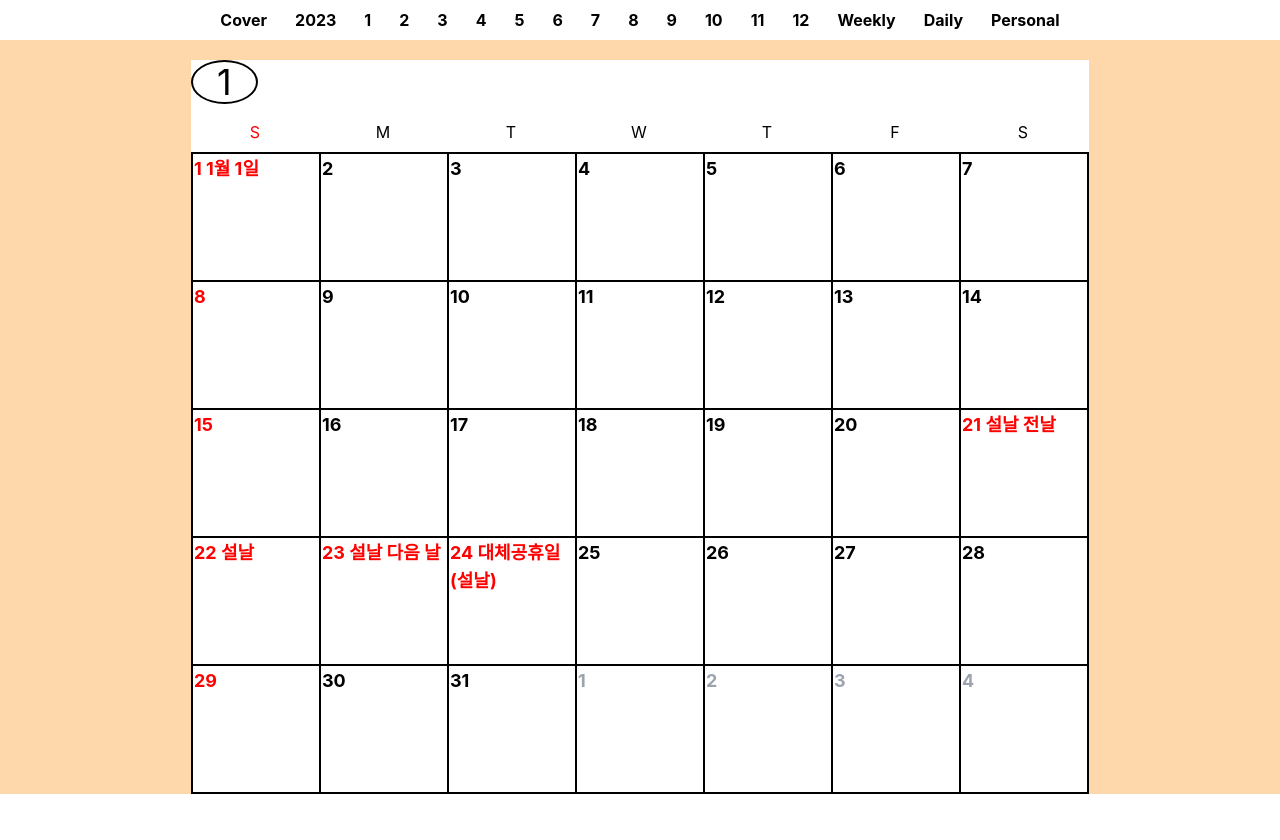
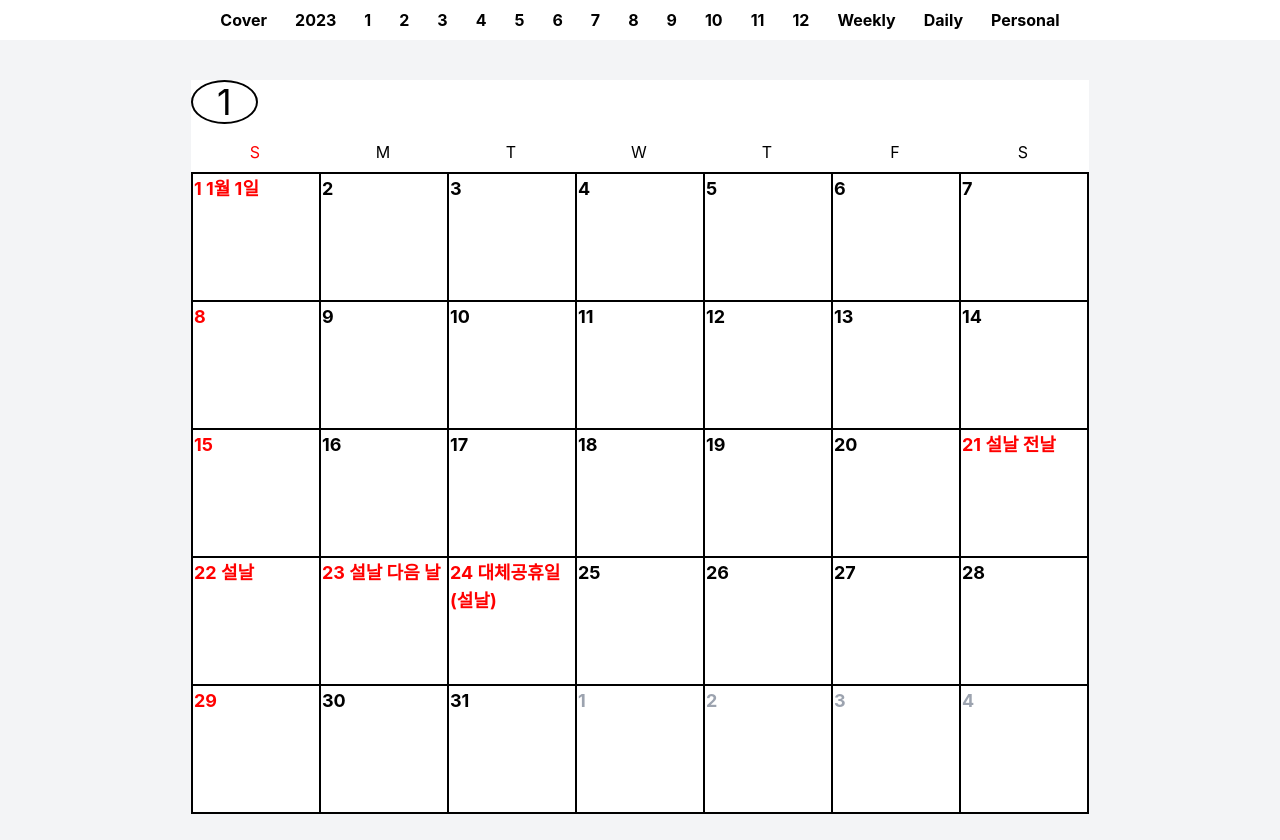
Before and after one commit to imfreeman1/diary-front, a Next.js app in the folder diary/: page /Month in a window 1280 px wide. Before the commit the page ends 800 px from the top, so only its background shows below. Built offline with nearby package versions, Linux system fonts and the light colour scheme.

Commit message:
- Feature : Month 색깔 바꿈

```diff
--- a/diary/src/pages/Components/NavBar/NavItem.jsx
+++ b/diary/src/pages/Components/NavBar/NavItem.jsx
@@ -2,7 +2,7 @@ import React from 'react'
 import Button from '../Button'
 import { useRouter } from 'next/router'
 
-const hoverBgColorObj = {Month:"hover:bg-orange-200", Weekly:"hover:bg-[#9DBC9D]",};
+const hoverBgColorObj = {Month:"hover:bg-gray-100", Weekly:"hover:bg-[#9DBC9D]",};
 
 const NavItem = ({title}) => {
   const router = useRouter().pathname.replace('/','');
--- a/diary/src/pages/Month.jsx
+++ b/diary/src/pages/Month.jsx
@@ -19,8 +19,8 @@ const MonthPage = () => {
   }, [])
 
   return (
-    <div className='flex justify-center pt-5 h-full w-full bg-orange-200'>
-      <div className='bg-white'>
+    <div className='flex justify-center pt-5 h-screen w-full bg-gray-100'>
+      <div className='bg-white m-5 h-fit'>
         <div className='text-4xl border-black border-2 rounded-[50%] w-min px-6'>{date.getMonth()+1}</div>
         <div className='flex mb-2 mt-4'>
           {dayOfTheWeek.map((val, idx)=>
```
